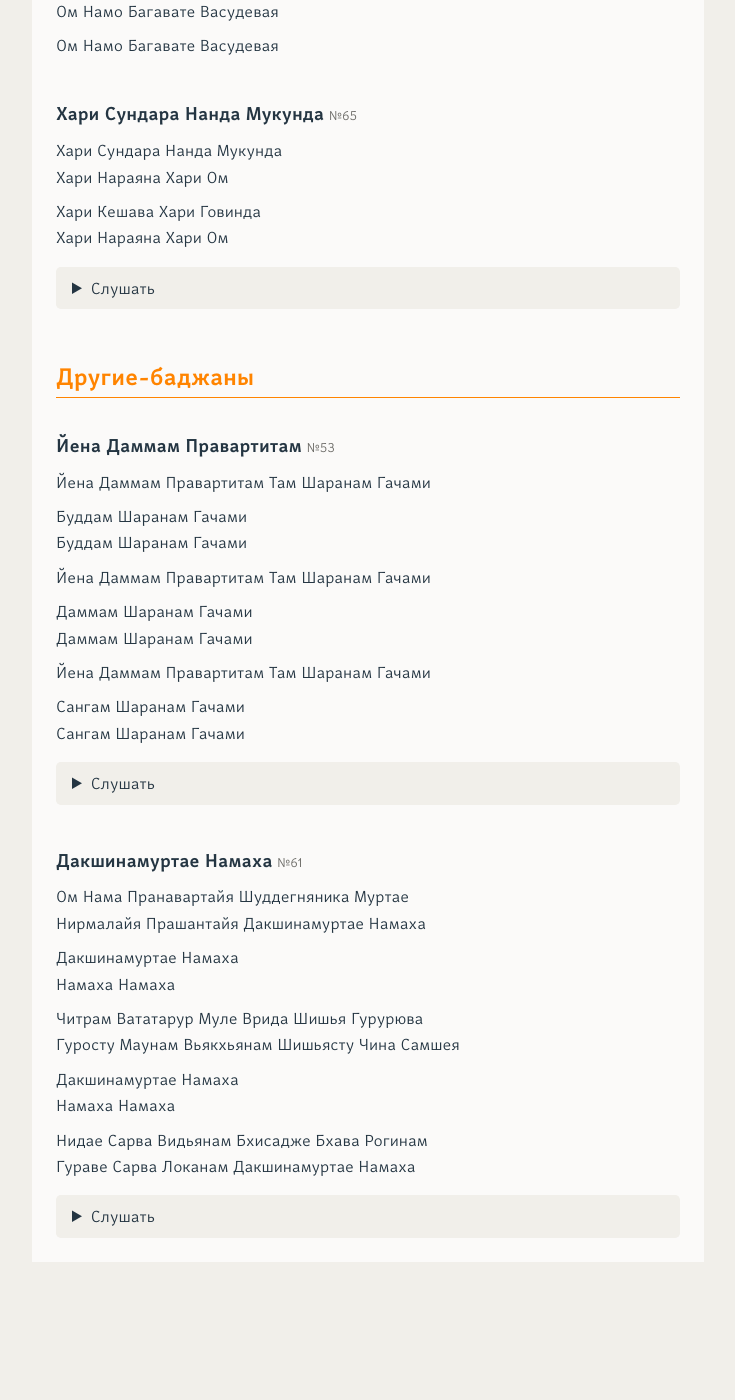
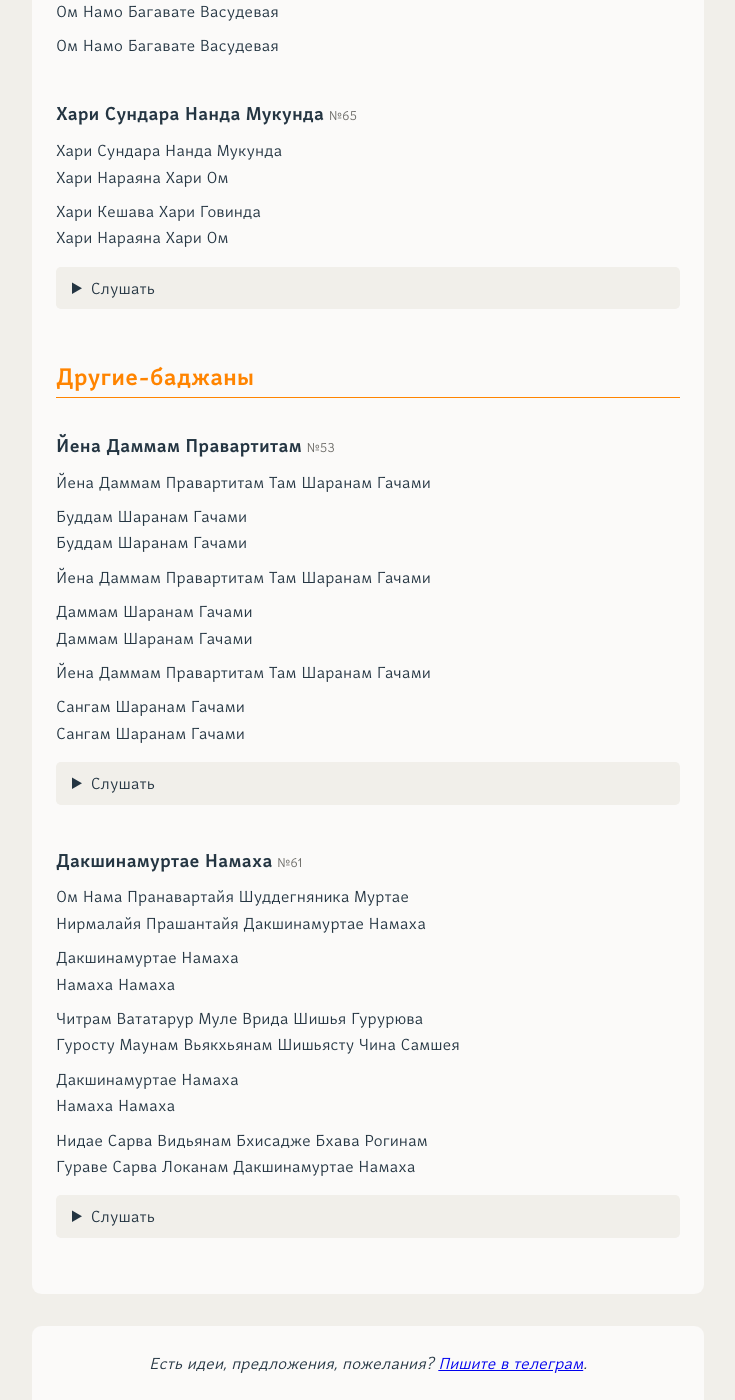
Before and after one commit to kuzmich/sanskritvoice, a Jekyll site: the page built from index.html, in a window 1280 px wide and 1400 px high, scrolled down 16242 px. Shown: the whole window, without its empty margins (272-1007 px from the left). Built offline with Jekyll 4.4.1, drawn with Linux system fonts in a browser that asks for light colours; before the commit the page ends 17504 px from its top, so only the background shows below that.

Commit message:
feat: Добавил контактный адрес

```diff
--- a/_layouts/base.html
+++ b/_layouts/base.html
@@ -35,6 +35,13 @@
   <!-- <audio id="player" class="hidden" controls>
     <p>Ваш браузер не поддерживает HTML5 аудио.</p>
   </audio> -->
+
+  <footer>
+    <address>
+      Есть идеи, предложения, пожелания?
+      <a href="https://t.me/Maxc4m">Пишите в телеграм</a>.
+    </address>
+  </footer>
 </body>
 
 </html>
--- a/css/sv.css
+++ b/css/sv.css
@@ -65,9 +65,13 @@ body {
     background-color: var(--page-bg-c);
 }
 
-header, main {
+header, main, footer {
     padding: 1.5rem;
     background-color: var(--content-bg-c);
+}
+
+main {
+    padding-block: 3.5rem;
 }
 
 /* Вертикальные расстояния */
@@ -95,10 +99,6 @@ header > nav {
 /* между категориями */
 main > * + * {
     margin-block-start: 3rem;
-}
-
-main > :first-child {
-    margin-block-start: 2rem;
 }
 
 /* между баджанами */
@@ -178,7 +178,7 @@ nav li ul li {
 }
 
 main {
-    border-radius: var(--raduis) var(--raduis) 0 0;
+    border-radius: var(--raduis);
 }
 
 h2 {
@@ -210,13 +210,21 @@ h3 {
     margin-block-start: 1rem;
 }
 
+footer {
+    border-radius: var(--raduis) var(--raduis) 0 0;
+}
+
+footer address {
+    text-align: center;
+}
+
 @media only screen and (max-width: 42em) {
-    header {
+    header, footer {
         border-radius: 0;
         background-color: var(--page-bg-c);
     }
 
-    main {
+    main, footer {
         border-radius: 0;
         margin-block-start: 0;
     }
```
